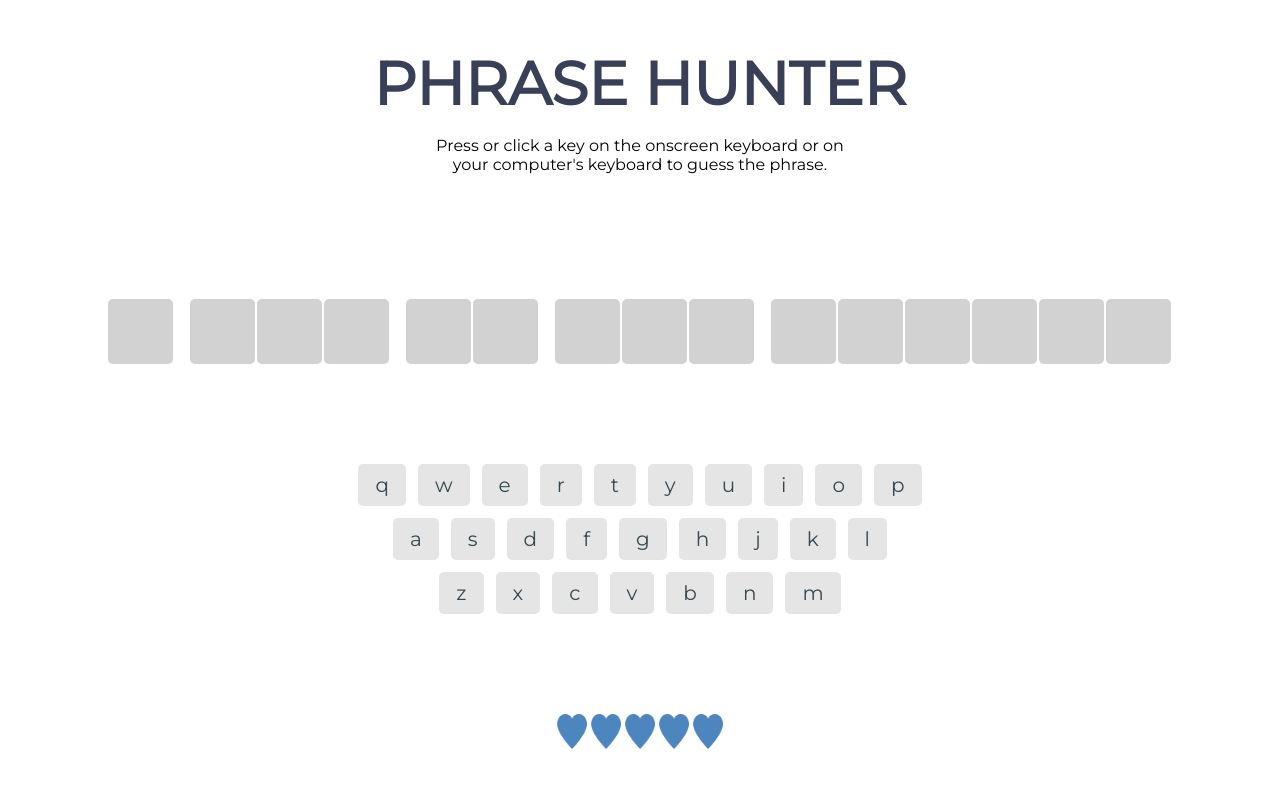
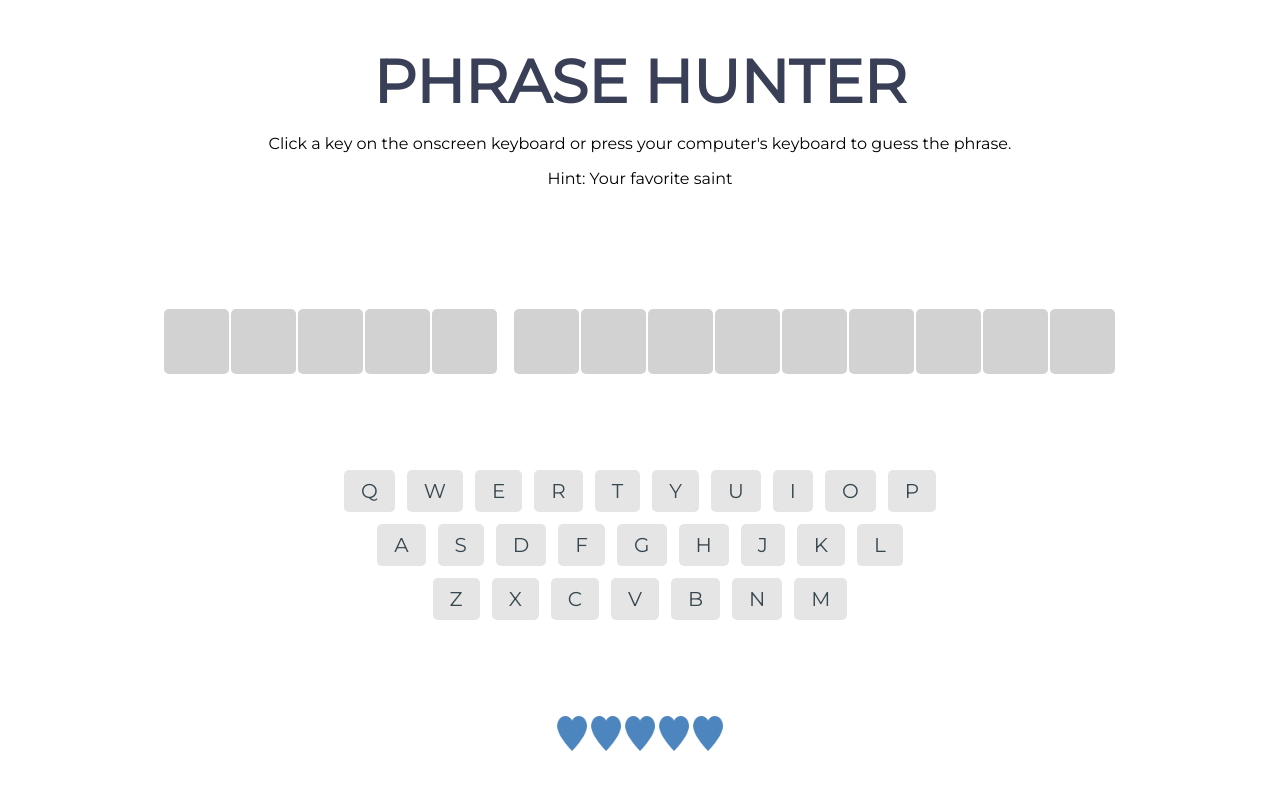
Before and after one commit to jrafael10/oop-game-show-app, a plain HTML site: page index.html in a window 1280 px wide. Both pictures are taken after a click on the button "Start Game". Drawn offline with Linux system fonts and the light colour scheme.

Commit message:
Updated the game
Make some changes for Linger

```diff
--- a/index.html
+++ b/index.html
@@ -19,7 +19,8 @@
 
 			<div id="banner" class="section">
 				<h2 class="header">Phrase Hunter</h2>
-				<p>Press or click a key on the onscreen keyboard or on <br>your computer's  keyboard to guess the phrase.
+				<p>Click a key on the onscreen keyboard or press your computer's  keyboard to guess the phrase.</p>
+				<p id="hint"></p>
 
 				</p>
 			</div>
@@ -30,38 +31,38 @@
 
 			<div id="qwerty" class="section">
 				<div class="keyrow">
-					<button class="key">q</button>
-					<button class="key">w</button>
-					<button class="key">e</button>
-					<button class="key">r</button>
-					<button class="key">t</button>
-					<button class="key">y</button>
-					<button class="key">u</button>
-					<button class="key">i</button>
-					<button class="key">o</button>
-					<button class="key">p</button>
+					<button class="key">Q</button>
+					<button class="key">W</button>
+					<button class="key">E</button>
+					<button class="key">R</button>
+					<button class="key">T</button>
+					<button class="key">Y</button>
+					<button class="key">U</button>
+					<button class="key">I</button>
+					<button class="key">O</button>
+					<button class="key">P</button>
 				</div>
 
 				<div class="keyrow">
-					<button class="key">a</button>
-					<button class="key">s</button>
-					<button class="key">d</button>
-					<button class="key">f</button>
-					<button class="key">g</button>
-					<button class="key">h</button>
-					<button class="key">j</button>
-					<button class="key">k</button>
-					<button class="key">l</button>
+					<button class="key">A</button>
+					<button class="key">S</button>
+					<button class="key">D</button>
+					<button class="key">F</button>
+					<button class="key">G</button>
+					<button class="key">H</button>
+					<button class="key">J</button>
+					<button class="key">K</button>
+					<button class="key">L</button>
 				</div>
 
 				<div class="keyrow">
-					<button class="key">z</button>
-					<button class="key">x</button>
-					<button class="key">c</button>
-					<button class="key">v</button>
-					<button class="key">b</button>
-					<button class="key">n</button>
-					<button class="key">m</button>
+					<button class="key">Z</button>
+					<button class="key">X</button>
+					<button class="key">C</button>
+					<button class="key">V</button>
+					<button class="key">B</button>
+					<button class="key">N</button>
+					<button class="key">M</button>
 				</div>
 			</div>
 
--- a/js/Game.js
+++ b/js/Game.js
@@ -14,8 +14,8 @@
       */
 
      createPhrases() {
-        const phrases = [new Phrase('We can do it'), new Phrase('I love JavaScript'), new Phrase('I can show you the world'), new Phrase('We know'),
-                           new Phrase('I can do all things')];
+        const phrases = [new Phrase('Linger Ann Aragon', 'Your name'), new Phrase('Cheesecake', 'You ended up buying this today with the coffee'), new Phrase('Starbucks', 'Your favorite coffee shop'), new Phrase('Wedding Planning', 'Your business and something you love to do'),
+                           new Phrase("Saint Augustine", "Your favorite saint")];
 
         return phrases;
      }
@@ -27,6 +27,7 @@
       */
 
      getRandomPhrase() {
+
         return this.phrases[Math.floor(Math.random()*this.phrases.length)]
      }
 
@@ -35,7 +36,10 @@
       */
     startGame(){
         document.getElementById('overlay').style.display = 'none';
+
         this.activePhrase = this.getRandomPhrase();
+        document.getElementById("hint").textContent = "Hint: " + this.activePhrase.hint;
+
         console.log(this.activePhrase);
         this.activePhrase.addPhraseToDisplay();
 
--- a/js/Phrase.js
+++ b/js/Phrase.js
@@ -3,8 +3,9 @@
  * Phrase.js */
 
  class Phrase {
-     constructor(phrase){
-         this.phrase = phrase.toLowerCase();
+     constructor(phrase, hint){
+         this.phrase = phrase.toUpperCase();
+         this.hint = hint;
      }
 
      /**
--- a/js/app.js
+++ b/js/app.js
@@ -22,7 +22,19 @@ resetButton.addEventListener('click', () =>{
     game.startGame();
     keypress = [];
 
-})
+});
+
+
+document.addEventListener('keydown', function (e) {
+    var key = e.which || e.keyCode;
+    if (key === 13) { // 13 is enter
+        console.log(key);
+        game = new Game();
+    game.startGame();
+    keypress = [];
+
+    }
+});
 
 const keyboard = document.getElementById('qwerty');
 keyboard.addEventListener('click', function(e){
@@ -37,7 +49,7 @@ document.addEventListener('keydown', function (evt){
     //const keys = document.querySelector('.key');
     if(document.getElementById('overlay').style.display === 'none'){
     if(evt.keyCode >= 65 && evt.keyCode <=90){
-   const char =  String.fromCharCode(evt.keyCode || evt.key).toLowerCase();
+   const char =  String.fromCharCode(evt.keyCode || evt.key).toUpperCase();
    const keys = evt.target.getElementsByClassName('key');
 
 
```
Also changed, not shown: 1 other file.
